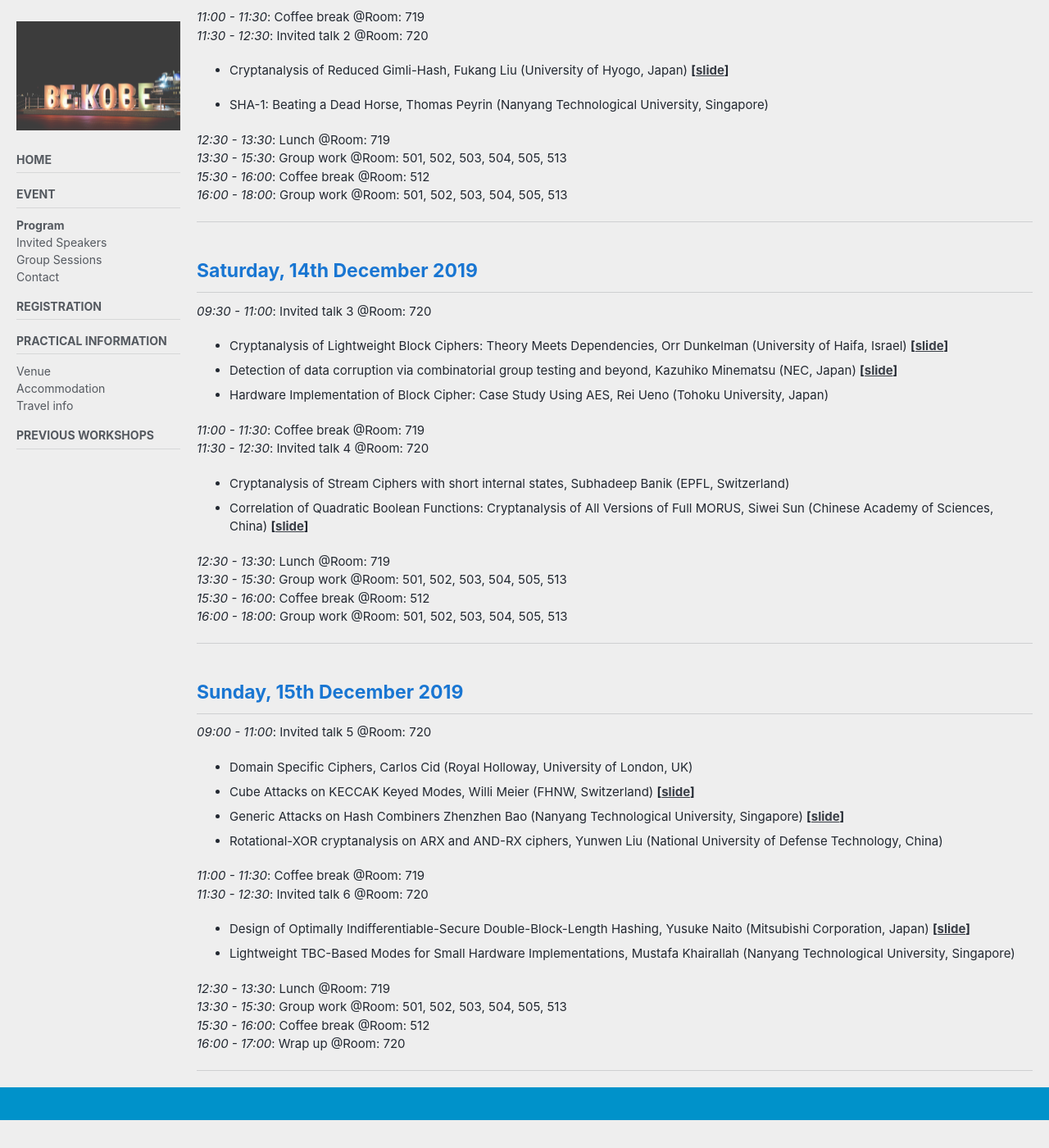
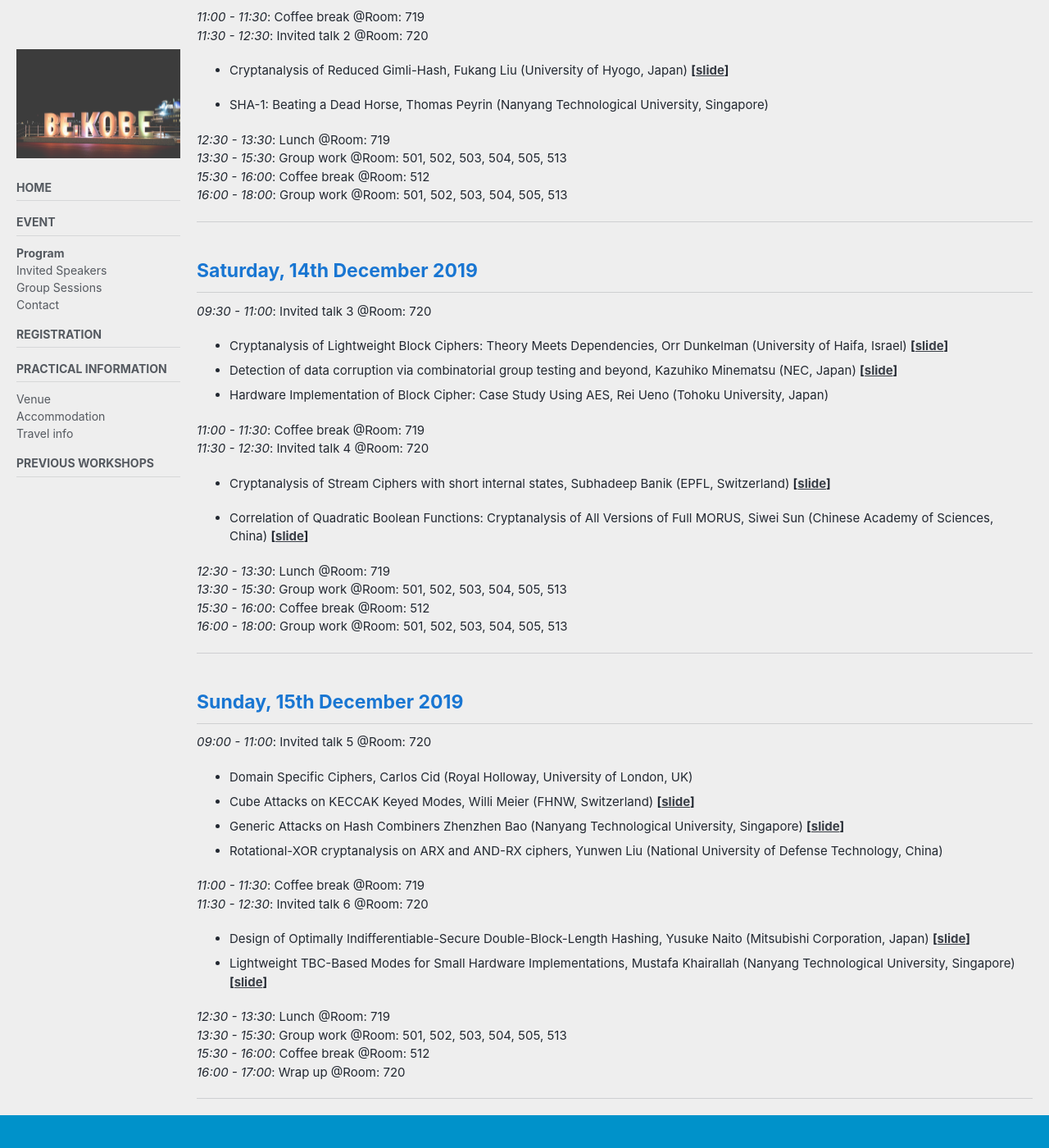
Before and after one commit to askworkshop/ask2019, a Jekyll site: the page built from program.md, in a window 1280 px wide and 1400 px high, scrolled down 446 px. Shown: the whole window at 82% size. Built offline with Jekyll 4.4.1, drawn with Linux system fonts in a browser that asks for light colours; cached includes are drawn as plain includes; nearby versions of some CDN libraries; our own code applies the rules of GitHub Pages for plain Markdown files; before the commit the page ends 1812 px from its top, so only the background shows below that.

Commit message:
upload some pdf

```diff
--- a/program.md
+++ b/program.md
@@ -61,6 +61,8 @@ sidebar:
 
  - Cryptanalysis of Stream Ciphers with short internal states,
   Subhadeep Banik (EPFL, Switzerland)
+  <b>[<a href="../assets/slides/ppl2.pdf" target="_blank">slide</a>]
+
  - Correlation of Quadratic Boolean Functions: Cryptanalysis of All Versions of Full MORUS,
   Siwei Sun (Chinese Academy of Sciences, China)
   <b>[<a href="../assets/slides/MORUS.pdf" target="_blank">slide</a>]
@@ -95,6 +97,8 @@ sidebar:
   <b>[<a href="../assets/slides/Naito_ASK2019.pdf" target="_blank">slide</a>]
  - Lightweight TBC-Based Modes for Small Hardware Implementations,
   Mustafa Khairallah (Nanyang Technological University, Singapore)
+  <b>[<a href="../assets/slides/presentation_1.pdf" target="_blank">slide</a>]
+
 
 *12:30 - 13:30*: Lunch  @Room: 719
 *13:30 - 15:30*: Group work  @Room: 501, 502, 503, 504, 505, 513
```
Also changed, not shown: 2 other files.
